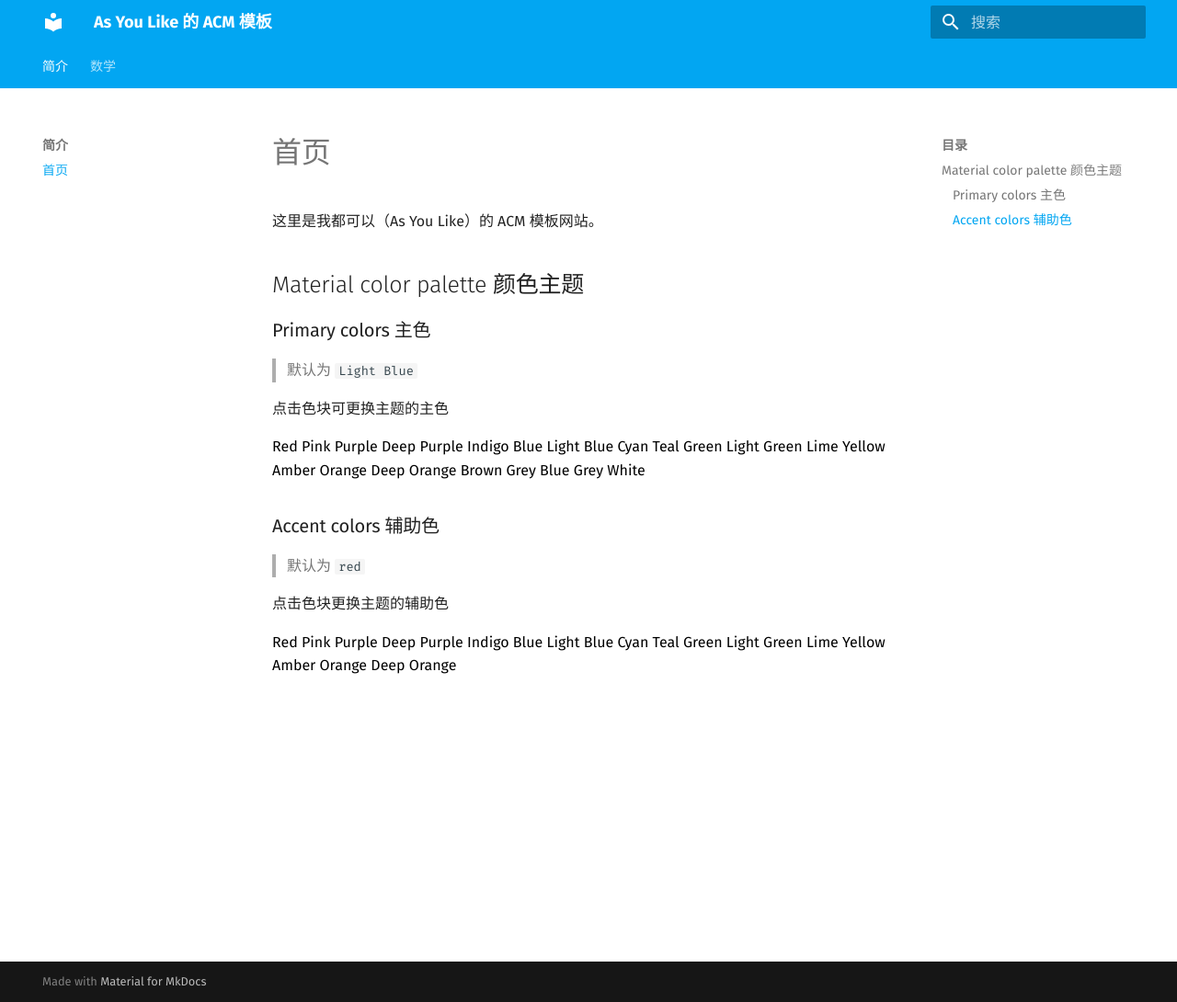
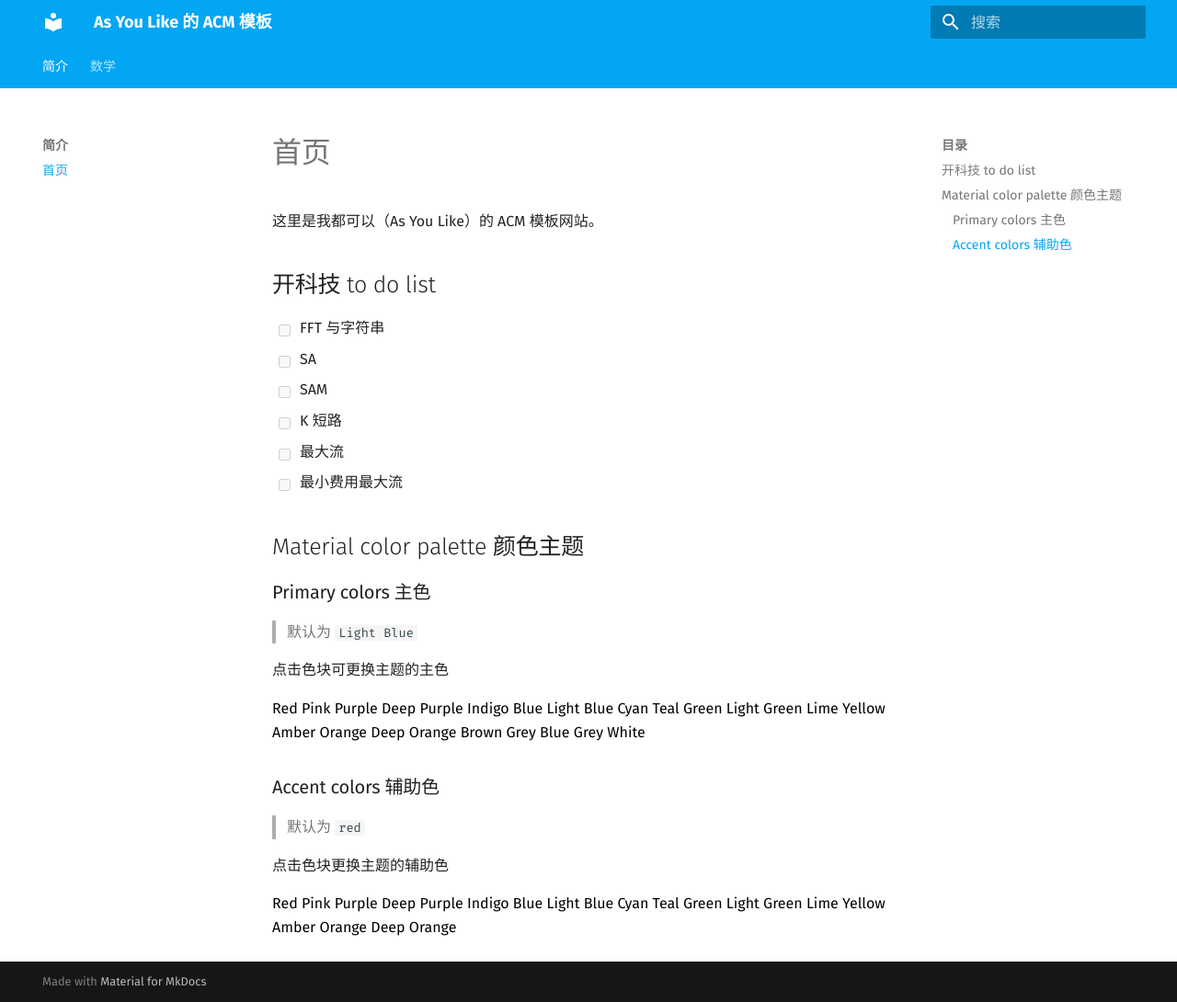
Before and after one commit to LDlornd/ACM, an MkDocs documentation site: the page built from docs/index.md, in a window 1280 px wide and 1090 px high. Shown: the whole window at 92% size. Built offline with MkDocs 1.6.1 and Material for MkDocs 9.7.7, drawn with Linux system fonts in a browser that asks for light colours.

Commit message:
增加 todolist

```diff
--- a/docs/index.md
+++ b/docs/index.md
@@ -1,4 +1,13 @@
 这里是我都可以（As You Like）的 ACM 模板网站。
+
+## 开科技 to do list
+
+- [ ] FFT 与字符串
+- [ ] SA
+- [ ] SAM
+- [ ] K 短路
+- [ ] 最大流
+- [ ] 最小费用最大流
 
 ## Material color palette 颜色主题
 
--- a/mkdocs.yml
+++ b/mkdocs.yml
@@ -32,6 +32,7 @@ markdown_extensions:
     - pymdownx.superfences
     - pymdownx.arithmatex:
         generic: true
+    - pymdownx.tasklist
 
 
 extra_javascript:
```
